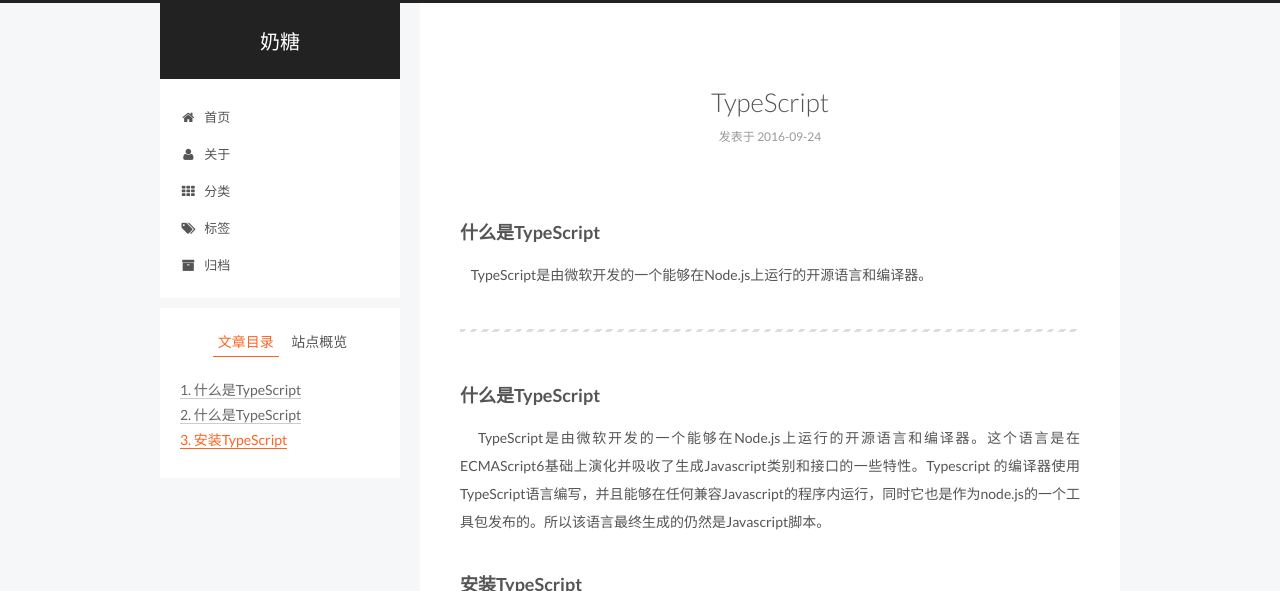
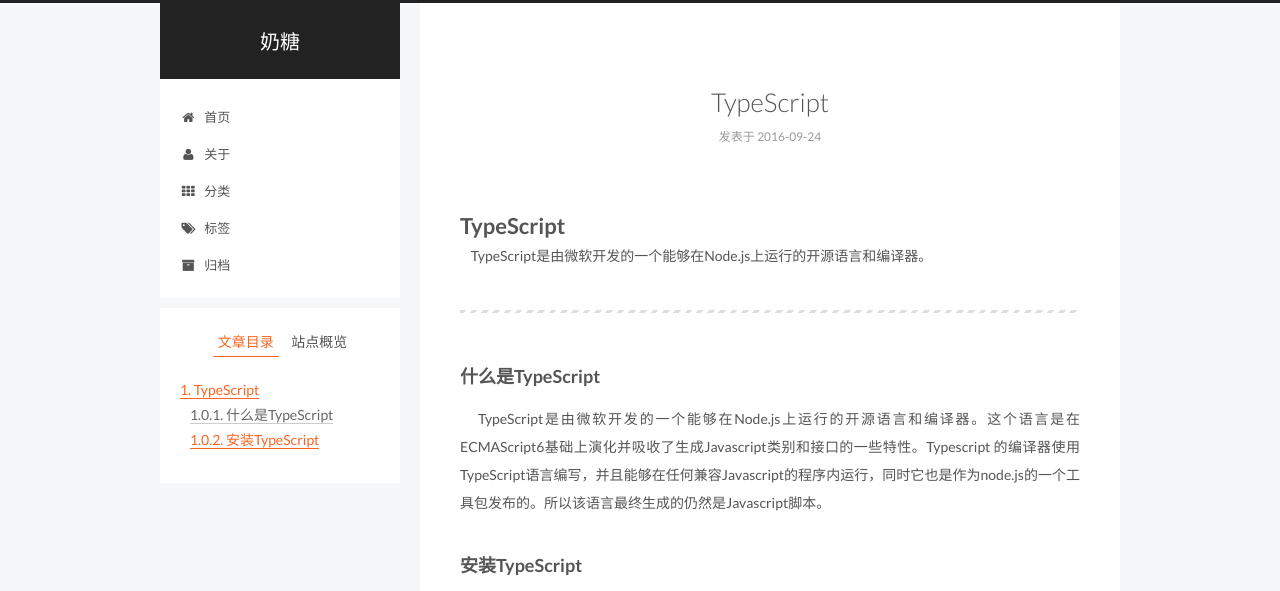
Before and after one commit to Null-Point/Null-Point.github.io, a plain HTML site: page 2016/09/24/TypeScript/index.html in a window 1280 px wide. Shown: the top 591 px of the page. Drawn offline with Linux system fonts and the light colour scheme.

Commit message:
Site updated: 2016-09-26 14:13:13

```diff
--- a/2016/09/24/TypeScript/index.html
+++ b/2016/09/24/TypeScript/index.html
@@ -84,18 +84,18 @@
 
 
 
-<meta name="description" content="什么是TypeScript &amp;#160;&amp;#160;&amp;#160;&amp;#160;TypeScript是由微软开发的一个能够在Node.js上运行的开源语言和编译器。">
+<meta name="description" content="TypeScript &amp;#160;&amp;#160;&amp;#160;&amp;#160;TypeScript是由微软开发的一个能够在Node.js上运行的开源语言和编译器。">
 <meta property="og:type" content="article">
 <meta property="og:title" content="TypeScript">
 <meta property="og:url" content="http://yoursite.com/2016/09/24/TypeScript/index.html">
 <meta property="og:site_name" content="奶糖">
-<meta property="og:description" content="什么是TypeScript &amp;#160;&amp;#160;&amp;#160;&amp;#160;TypeScript是由微软开发的一个能够在Node.js上运行的开源语言和编译器。">
+<meta property="og:description" content="TypeScript &amp;#160;&amp;#160;&amp;#160;&amp;#160;TypeScript是由微软开发的一个能够在Node.js上运行的开源语言和编译器。">
 <meta property="og:image" content="http://h.hiphotos.baidu.com/image/pic/item/6a63f6246b600c33c0791157124c510fd9f9a129.jpg">
 <meta property="og:image" content="http://a.hiphotos.baidu.com/image/pic/item/a8773912b31bb051f0657cb73e7adab44bede0e8.jpg">
-<meta property="og:updated_time" content="2016-09-26T06:10:47.444Z">
+<meta property="og:updated_time" content="2016-09-26T06:12:47.711Z">
 <meta name="twitter:card" content="summary">
 <meta name="twitter:title" content="TypeScript">
-<meta name="twitter:description" content="什么是TypeScript &amp;#160;&amp;#160;&amp;#160;&amp;#160;TypeScript是由微软开发的一个能够在Node.js上运行的开源语言和编译器。">
+<meta name="twitter:description" content="TypeScript &amp;#160;&amp;#160;&amp;#160;&amp;#160;TypeScript是由微软开发的一个能够在Node.js上运行的开源语言和编译器。">
 <meta name="twitter:image" content="http://h.hiphotos.baidu.com/image/pic/item/6a63f6246b600c33c0791157124c510fd9f9a129.jpg">
 
 
@@ -299,10 +299,10 @@
 
 
 
-        <h3 id="什么是TypeScript"><a href="#什么是TypeScript" class="headerlink" title="什么是TypeScript"></a>什么是TypeScript</h3><p> &#160;&#160;&#160;&#160;TypeScript是由微软开发的一个能够在Node.js上运行的开源语言和编译器。</p>
+        <h1 id="TypeScript"><a href="#TypeScript" class="headerlink" title="TypeScript"></a>TypeScript</h1><p> &#160;&#160;&#160;&#160;TypeScript是由微软开发的一个能够在Node.js上运行的开源语言和编译器。</p>
 <a id="more"></a>
 <hr>
-<h3 id="什么是TypeScript-1"><a href="#什么是TypeScript-1" class="headerlink" title="什么是TypeScript"></a>什么是TypeScript</h3><p> &#160;&#160;&#160;&#160;TypeScript是由微软开发的一个能够在Node.js上运行的开源语言和编译器。这个语言是在ECMAScript6基础上演化并吸收了生成Javascript类别和接口的一些特性。Typescript 的编译器使用TypeScript语言编写，并且能够在任何兼容Javascript的程序内运行，同时它也是作为node.js的一个工具包发布的。所以该语言最终生成的仍然是Javascript脚本。  </p>
+<h3 id="什么是TypeScript"><a href="#什么是TypeScript" class="headerlink" title="什么是TypeScript"></a>什么是TypeScript</h3><p> &#160;&#160;&#160;&#160;TypeScript是由微软开发的一个能够在Node.js上运行的开源语言和编译器。这个语言是在ECMAScript6基础上演化并吸收了生成Javascript类别和接口的一些特性。Typescript 的编译器使用TypeScript语言编写，并且能够在任何兼容Javascript的程序内运行，同时它也是作为node.js的一个工具包发布的。所以该语言最终生成的仍然是Javascript脚本。  </p>
 <h3 id="安装TypeScript"><a href="#安装TypeScript" class="headerlink" title="安装TypeScript"></a>安装TypeScript</h3><ul>
 <li>安装方法的网址：<a href="http://www.tslang.cn/docs/tutorial.html" title="TypeScript的安装网址" target="_blank" rel="external">http://www.tslang.cn/docs/tutorial.html</a>  </li>
 <li>通过npm进行安装<br><strong>Code:</strong>npm install -g typescript<br><img src="http://h.hiphotos.baidu.com/image/pic/item/6a63f6246b600c33c0791157124c510fd9f9a129.jpg" alt="安装代码">  </li>
@@ -425,7 +425,7 @@
 
 
 
-              <div class="post-toc-content"><ol class="nav"><li class="nav-item nav-level-3"><a class="nav-link" href="#什么是TypeScript"><span class="nav-number">1.</span> <span class="nav-text">什么是TypeScript</span></a></li><li class="nav-item nav-level-3"><a class="nav-link" href="#什么是TypeScript-1"><span class="nav-number">2.</span> <span class="nav-text">什么是TypeScript</span></a></li><li class="nav-item nav-level-3"><a class="nav-link" href="#安装TypeScript"><span class="nav-number">3.</span> <span class="nav-text">安装TypeScript</span></a></li></ol></div>
+              <div class="post-toc-content"><ol class="nav"><li class="nav-item nav-level-1"><a class="nav-link" href="#TypeScript"><span class="nav-number">1.</span> <span class="nav-text">TypeScript</span></a><ol class="nav-child"><li class="nav-item nav-level-3"><a class="nav-link" href="#什么是TypeScript"><span class="nav-number">1.0.1.</span> <span class="nav-text">什么是TypeScript</span></a></li><li class="nav-item nav-level-3"><a class="nav-link" href="#安装TypeScript"><span class="nav-number">1.0.2.</span> <span class="nav-text">安装TypeScript</span></a></li></ol></li></ol></li></ol></div>
 
           </div>
         </section>
--- a/css/main.css
+++ b/css/main.css
@@ -1549,7 +1549,7 @@
   width: 4px;
   height: 4px;
   border-radius: 50%;
-  background: #54e51b;
+  background: #5279f5;
 }
 .links-of-blogroll {
   font-size: 13px;
```
Also changed, not shown: index.html (+1 -1 lines).
